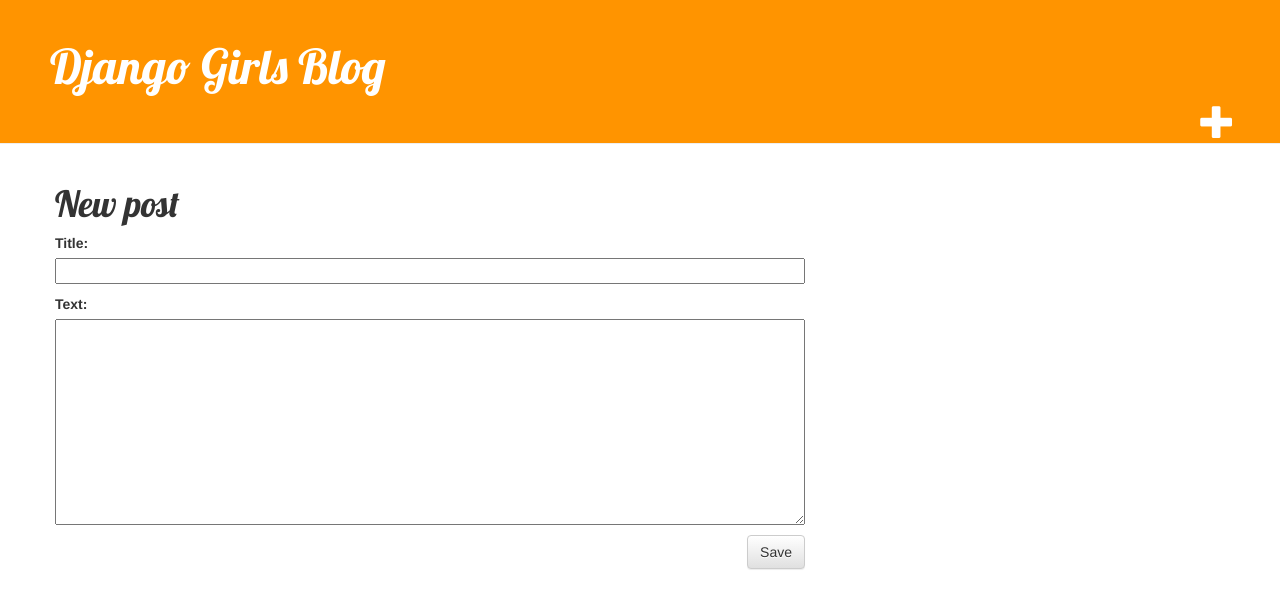
After one commit to Eldfayzer/my-first-blog, a Django app: page /post/new/ in a window 1280 px wide. The commit adds this page. Shown: the top 609 px of the page. Run offline with Django 3.2, Linux system fonts and the light colour scheme; the visitor is signed in with stand-in values (Sample User, id 1); some libraries are stand-ins or nearby versions.

Commit message:
Added views to create/edit blog post inside the site

```diff
--- /dev/null
+++ b/blog/forms.py
@@ -0,0 +1,9 @@
+from django import forms
+
+from .models import *
+
+class PostForm(forms.ModelForm):
+
+    class Meta:
+        model = Post
+        fields = ('title', 'text',)
--- a/blog/static/css/blog.css
+++ b/blog/static/css/blog.css
@@ -10,7 +10,7 @@ body {
 .page-header {
     background-color: #ff9400;
     margin-top: 0;
-    padding: 20px 20px 20px 40px;
+    padding: 20px 20px 40px 50px;
 }
 
 .page-header h1, .page-header h1 a, .page-header h1 a:visited, .page-header h1 a:active {
@@ -43,7 +43,7 @@ h1, h2, h3, h4 {
     color: #ffffff;
     float: right;
     font-size: 26pt;
-    margin-right: 30px;
+    margin-right: 25px;
 }
 
 .post {
--- a/blog/templates/blog/base.html
+++ b/blog/templates/blog/base.html
@@ -10,6 +10,9 @@
     <body>
         <div class="page-header">
             <h1><a href="/">Django Girls Blog</a></h1>
+                {% if user.is_authenticated %}
+                    <a href="{% url 'post_new' %}" class="top-menu"><span class="glyphicon glyphicon-plus"></span></a>
+                {% endif %}
         </div>
         <div class="content container">
             <div class="row">
--- a/blog/templates/blog/post_detail.html
+++ b/blog/templates/blog/post_detail.html
@@ -7,6 +7,9 @@
                 {{ post.published_date }}
             </div>
         {% endif %}
+        {% if user.is_authenticated %}
+            <a class="btn btn-default" href="{% url 'post_edit' pk=post.pk %}"><span class="glyphicon glyphicon-pencil"></span></a>
+        {% endif %}
         <h1>{{ post.title }}</h1>
         <p>{{ post.text|linebreaks }}</p>
     </div>
--- /dev/null
+++ b/blog/templates/blog/post_edit.html
@@ -0,0 +1,9 @@
+{% extends 'blog/base.html' %}
+
+{% block content %}
+    <h1>New post</h1>
+    <form method="POST" class="post-form">{% csrf_token %}
+        {{ form.as_p }}
+        <button type="submit" class="save btn btn-default">Save</button>
+    </form>
+{% endblock %}
--- a/blog/urls.py
+++ b/blog/urls.py
@@ -2,5 +2,7 @@ from django.urls import path
 from . import views
 urlpatterns = [
     path('', views.post_list, name='post_list'),
-    path('post/<int:pk>/', views.post_detail, name='post_detail')
+    path('post/<int:pk>/', views.post_detail, name='post_detail'),
+    path('post/new/', views.post_new, name='post_new'),
+    path('post/<int:pk>/edit/', views.post_edit, name='post_edit'),
 ]
--- a/blog/views.py
+++ b/blog/views.py
@@ -1,6 +1,8 @@
 from django.shortcuts import render, get_object_or_404
 from .models import *
 from django.utils import timezone
+from .forms import *
+from django.shortcuts import redirect
 
 def post_list(request):
     posts = Post.objects.filter(published_date__lte=timezone.now()).order_by('published_date')
@@ -10,3 +12,30 @@ def post_list(request):
 def post_detail(request, pk):
     post = get_object_or_404(Post, pk=pk)
     return render(request, 'blog/post_detail.html', {'post': post})
+
+def post_new(request):
+    if request.method == "POST":
+        form = PostForm(request.POST)
+        if form.is_valid():
+            post = form.save(commit=False)
+            post.author = request.user
+            post.published_date = timezone.now()
+            post.save()
+            return redirect('post_detail', pk=post.pk)
+    else:
+        form = PostForm()
+    return render(request, 'blog/post_edit.html', {'form': form})
+
+def post_edit(request, pk):
+    post = get_object_or_404(Post, pk=pk)
+    if request.method == "POST":
+        form = PostForm(request.POST, instance=post)
+        if form.is_valid():
+            post = form.save(commit=False)
+            post.author = request.user
+            post.published_date = timezone.now()
+            post.save()
+            return redirect('post_detail', pk=post.pk)
+    else:
+        form = PostForm(instance=post)
+    return render(request, 'blog/post_edit.html', {'form': form})
```
